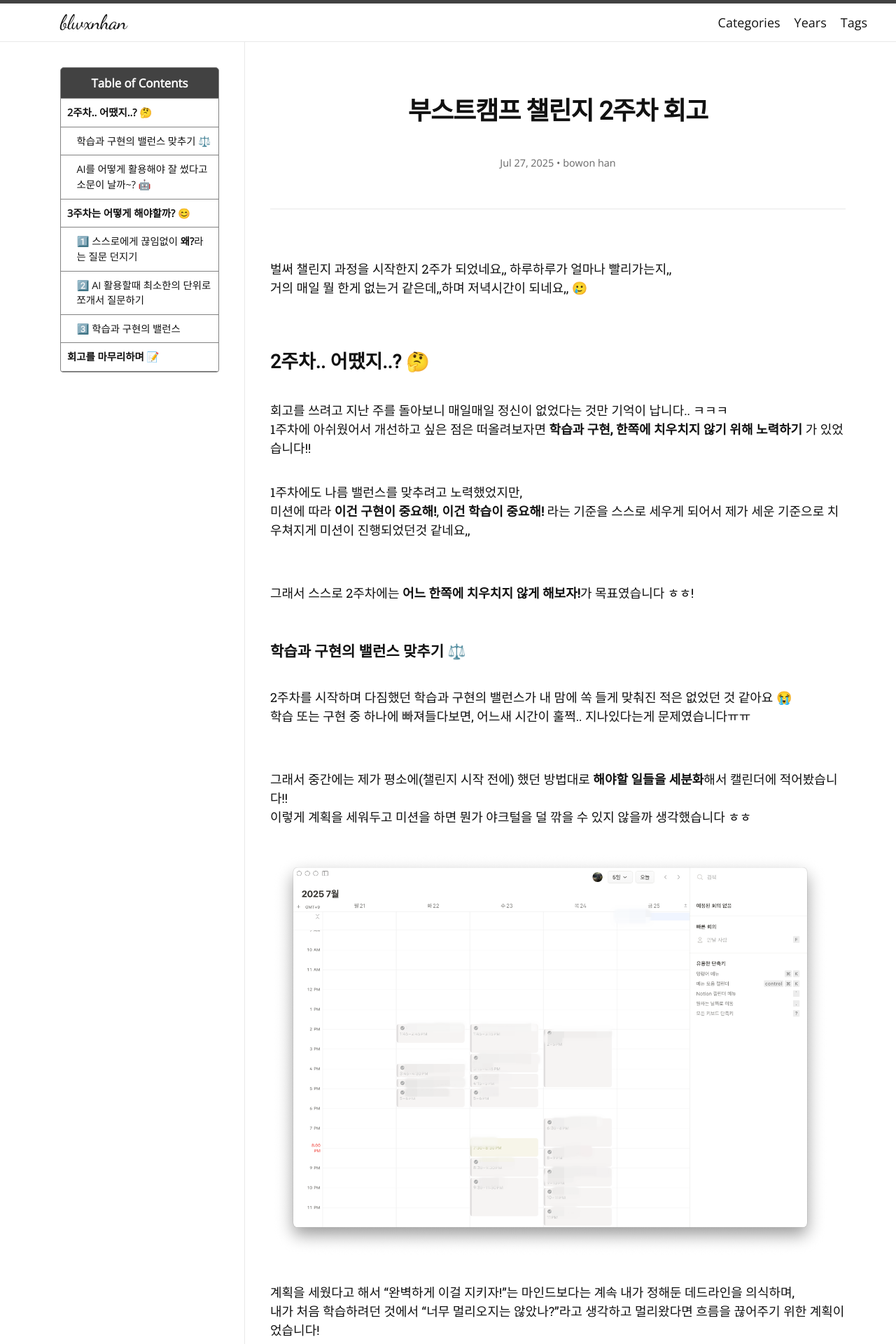
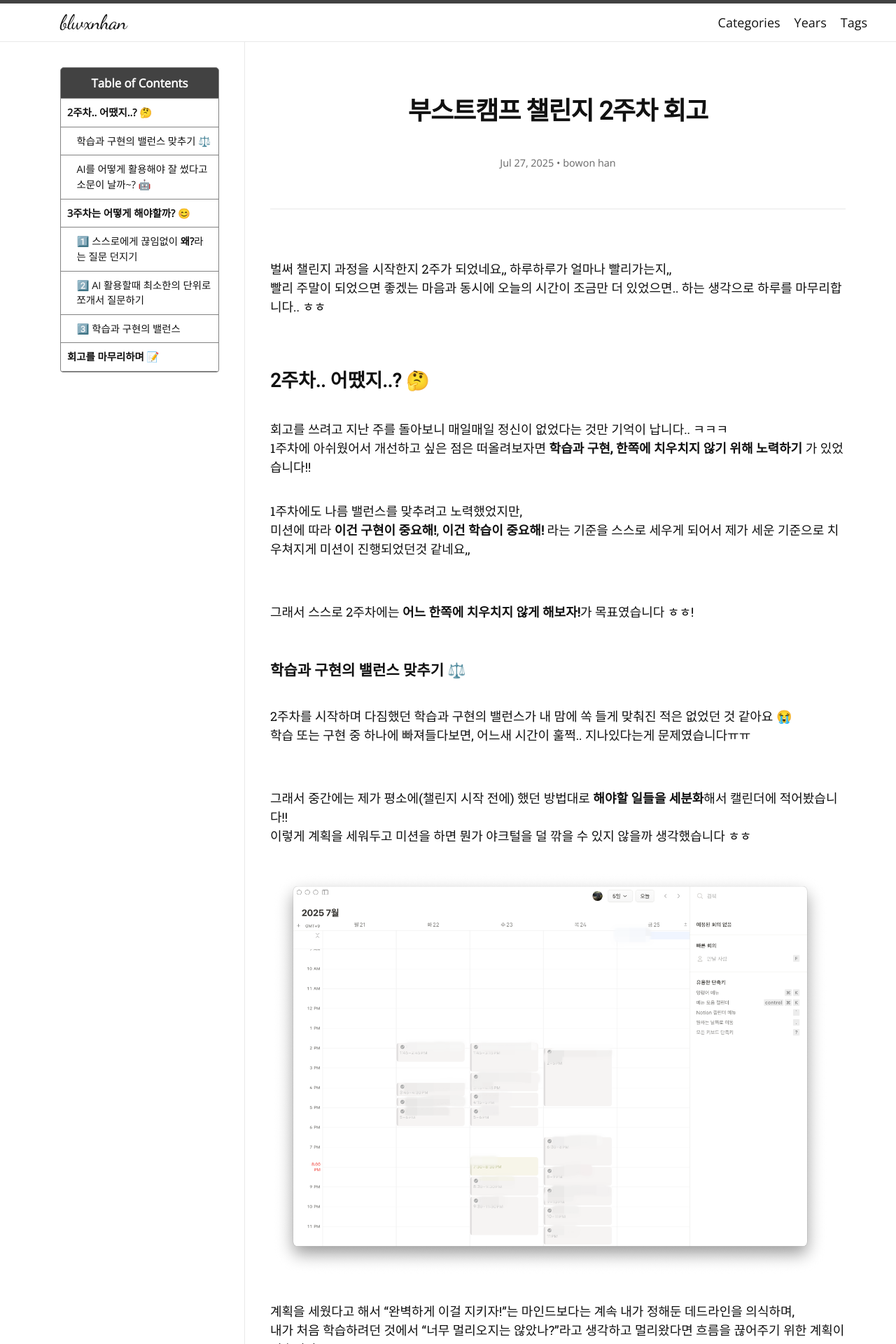
Before and after one commit to blwxnhan/blwxnhan.github.io, a Jekyll site: the page built from _posts/2025-07-27-boostcamp-memoir.md, in a window 1280 px wide. Shown: the top 1920 px of the page at 70% size. Built offline with Jekyll 4.4.1, drawn with Linux system fonts in a browser that asks for light colours; nearby versions of some CDN libraries; some web fonts are replaced; comment, search, counter and statistics services are not loaded; some of the changed text lies outside the part shown.

Commit message:
부스트캠프 챌린지 week2 회고

```diff
--- a/_posts/2025-07-27-boostcamp-memoir.md
+++ b/_posts/2025-07-27-boostcamp-memoir.md
@@ -10,7 +10,7 @@ author:
 
 벌써 챌린지 과정을 시작한지 2주가 되었네요,, 하루하루가 얼마나 빨리가는지,,
 <br>
-거의 매일 뭘 한게 없는거 같은데,,하며 저녁시간이 되네요,, 🥲
+빨리 주말이 되었으면 좋겠는 마음과 동시에 오늘의 시간이 조금만 더 있었으면.. 하는 생각으로 하루를 마무리합니다.. ㅎㅎ
 
 ## 2주차.. 어땠지..? 🤔
 회고를 쓰려고 지난 주를 돌아보니 매일매일 정신이 없었다는 것만 기억이 납니다.. ㅋㅋㅋ <br>
```
